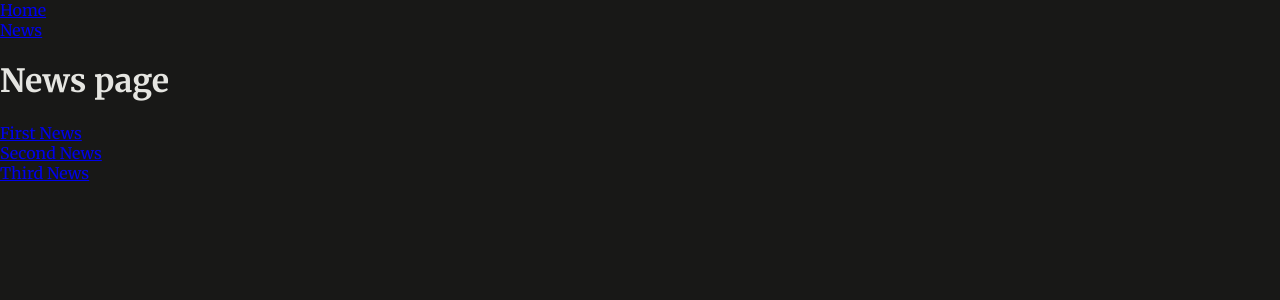
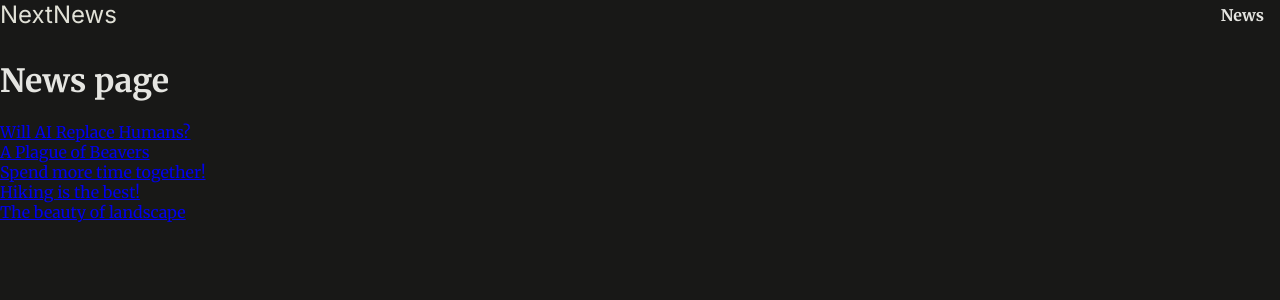
Before and after one commit to GitQuuu/learn_nextjs, a Next.js app: page /news in a window 1280 px wide. Shown: the top 300 px of the page. Built offline with nearby package versions, Linux system fonts and the light colour scheme.

Commit message:
139.Populates news page with hardcoded data
Populates the news page with initial hardcoded news data.
Adds descriptive attributes such as title, image, and content.
Refactors main header to have a logo and navigation.
Removes the home link.

```diff
--- a/app/components/main-header/main-header.jsx
+++ b/app/components/main-header/main-header.jsx
@@ -2,12 +2,12 @@ import Link from 'next/link';
 
 export default function MainHeader() {
     return (
-        <header>
+        <header id="main-header">
+            <div id="logo">
+                <Link href="/">NextNews</Link>
+            </div>
             <nav>
                 <ul>
-                    <li>
-                        <Link href="/">Home</Link>
-                    </li>
                     <li>
                         <Link href="/news">News</Link>
                     </li>
--- a/app/news/page.jsx
+++ b/app/news/page.jsx
@@ -3,9 +3,47 @@ import Link from 'next/link';
 export default function newsPage(){
 
     const newsItems = [
-        { id: 1, title: 'First News', slug: 'first-news' },
-        { id: 2, title: 'Second News', slug: 'second-news' },
-        { id: 3, title: 'Third News', slug: 'third-news' },
+        {
+            id: 'n1',
+            slug: 'will-ai-replace-humans',
+            title: 'Will AI Replace Humans?',
+            image: 'ai-robot.jpg',
+            date: '2021-07-01',
+            content:
+                'Since late 2022 AI is on the rise and therefore many people worry whether AI will replace humans. The answer is not that simple. AI is a tool that can be used to automate tasks, but it can also be used to augment human capabilities. The future is not set in stone, but it is clear that AI will play a big role in the future. The question is how we will use it.',
+        },
+        {
+            id: 'n2',
+            slug: 'beaver-plague',
+            title: 'A Plague of Beavers',
+            image: 'beaver.jpg',
+            date: '2022-05-01',
+            content: 'Beavers are taking over the world. They are building dams everywhere and flooding entire cities. What can we do to stop them?',
+        },
+        {
+            id: 'n3',
+            slug: 'couple-cooking',
+            title: 'Spend more time together!',
+            image: 'couple-cooking.jpg',
+            date: '2024-03-01',
+            content: 'Cooking together is a great way to spend more time with your partner. It is fun and you get to eat something delicious afterwards. What are you waiting for? Get cooking!',
+        },
+        {
+            id: 'n4',
+            slug: 'hiking',
+            title: 'Hiking is the best!',
+            image: 'hiking.jpg',
+            date: '2024-01-01',
+            content: 'Hiking is a great way to get some exercise and enjoy the great outdoors. It is also a great way to clear your mind and reduce stress. So what are you waiting for? Get out there and start hiking!',
+        },
+        {
+            id: 'n5',
+            slug: 'landscape',
+            title: 'The beauty of landscape',
+            image: 'landscape.jpg',
+            date: '2022-07-01',
+            content: 'Landscape photography is a great way to capture the beauty of nature. It is also a great way to get outside and enjoy the great outdoors. So what are you waiting for? Get out there and start taking some pictures!',
+        },
     ];
 
 
--- a/app/page.js
+++ b/app/page.js
@@ -4,9 +4,6 @@ export default function HomePage() {
     return (
         <div id="home">
             <h1>Next.js Routing & Page Rendering</h1>
-            <div>
-                <Link href="/news"></Link>News
-            </div>
         </div>
     );
 }
```
